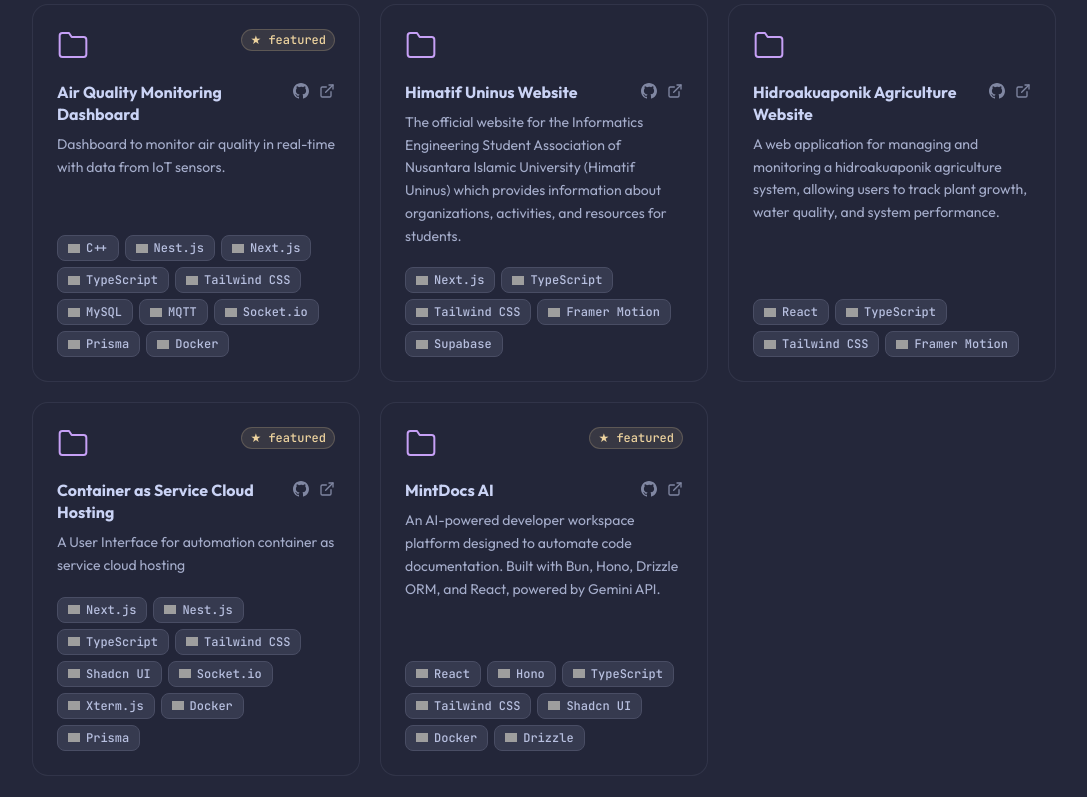
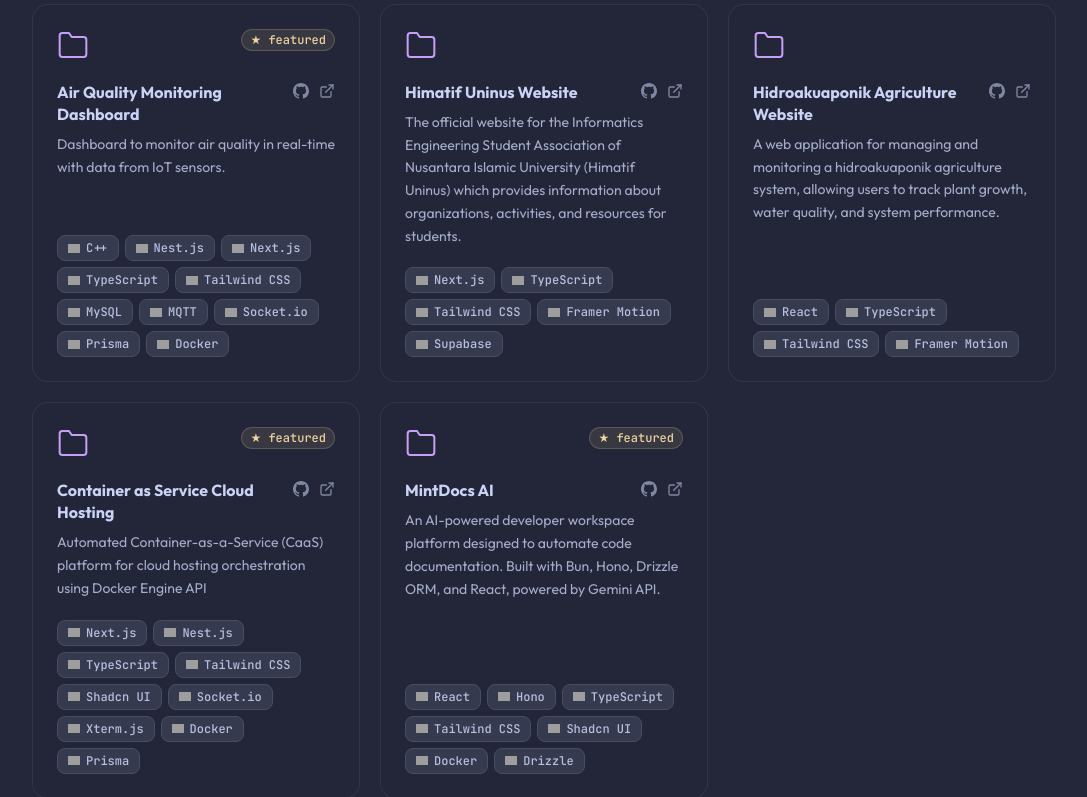
Before and after one commit to azrilpramudia/personal-website, a Next.js app: page / in a window 1280 px wide. Shown: the part 3858-4655 px from the top of the page, without its empty margins (96-1183 px from the left). Built offline with nearby package versions, Linux system fonts and the light colour scheme; grey boxes are pictures that could not be loaded.

Commit message:
feat: add new projects

```diff
--- a/src/data/projects.ts
+++ b/src/data/projects.ts
@@ -35,7 +35,7 @@
       "Framer Motion",
       "Supabase",
     ],
-    liveUrl: "https://azrilpramudia-himatif-uninus-qzv8.vercel.app/",
+    liveUrl: "https://himatif-uninus-sigma.vercel.app/",
     githubUrl: "https://github.com/azrilpramudia/himatif-uninus",
     featured: false,
   },
@@ -53,7 +53,7 @@
     id: "project-4",
     title: "Container as Service Cloud Hosting",
     description:
-      "A User Interface for automation container as service cloud hosting",
+      "Automated Container-as-a-Service (CaaS) platform for cloud hosting orchestration using Docker Engine API",
     techStack: [
       "Next.js",
       "Nest.js",
@@ -66,7 +66,7 @@
       "Prisma",
     ],
     liveUrl: "https://project-3.com",
-    githubUrl: "https://github.com/username/project-3",
+    githubUrl: "https://github.com/azrilpramudia/portdock-caas",
     featured: true,
   },
   {
```
